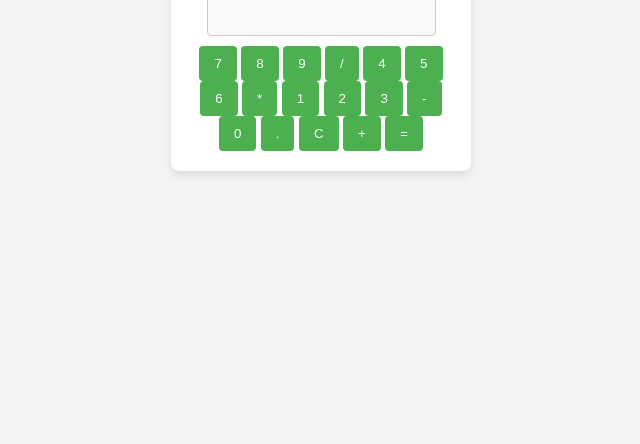
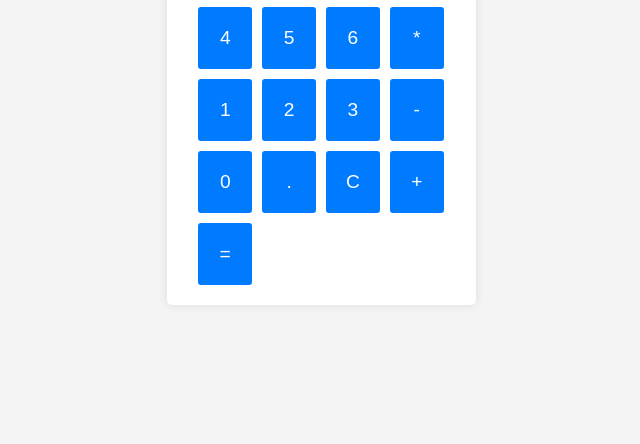
Before and after one commit to nerfvince/calculator, a plain HTML site: page index.html in a window 1280 px wide. Shown: the part 356-800 px from the top of the page, without its empty margins (319-959 px from the left). Drawn offline with Linux system fonts and the light colour scheme.

Commit message:
Update style.css

```diff
--- a/style.css
+++ b/style.css
@@ -1,60 +1,57 @@
-* {
-    margin: 0;
-    padding: 0;
-    box-sizing: border-box;
-}
-
 body {
     font-family: Arial, sans-serif;
+    background-color: #f4f4f4;
     display: flex;
     justify-content: center;
     align-items: center;
     height: 100vh;
-    background-color: #f4f4f4;
+    margin: 0;
 }
 
 .container {
-    background-color: #fff;
+    background: #fff;
     padding: 20px;
-    border-radius: 8px;
-    box-shadow: 0 4px 8px rgba(0, 0, 0, 0.1);
-    width: 300px;
+    border-radius: 5px;
+    box-shadow: 0 0 10px rgba(0, 0, 0, 0.1);
     text-align: center;
 }
 
 h1 {
-    font-size: 24px;
     margin-bottom: 20px;
 }
 
-.converter {
+.calculator {
     display: flex;
     flex-direction: column;
-    gap: 15px;
+    align-items: center;
 }
 
-input, select {
+#display {
+    width: 100%;
     padding: 10px;
-    font-size: 16px;
-    margin: 10px 0;
+    margin-bottom: 10px;
+    font-size: 1.2em;
+    text-align: right;
     border: 1px solid #ccc;
-    border-radius: 4px;
+    border-radius: 3px;
 }
 
-button {
-    padding: 10px 15px;
-    background-color: #4CAF50;
-    color: white;
+.buttons {
+    display: grid;
+    grid-template-columns: repeat(4, 1fr);
+    gap: 10px;
+}
+
+.btn {
+    padding: 20px;
+    font-size: 1.2em;
     border: none;
-    border-radius: 4px;
+    border-radius: 3px;
+    background-color: #007bff;
+    color: #fff;
     cursor: pointer;
 }
 
-button:hover {
-    background-color: #45a049;
+.btn:hover {
+    background-color: #0056b3;
 }
-
-.result {
-    margin-top: 20px;
-    font-size: 18px;
-}
```
